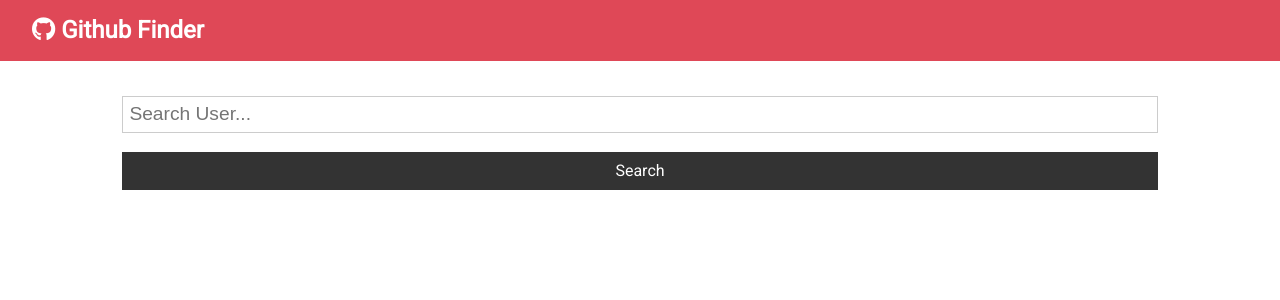
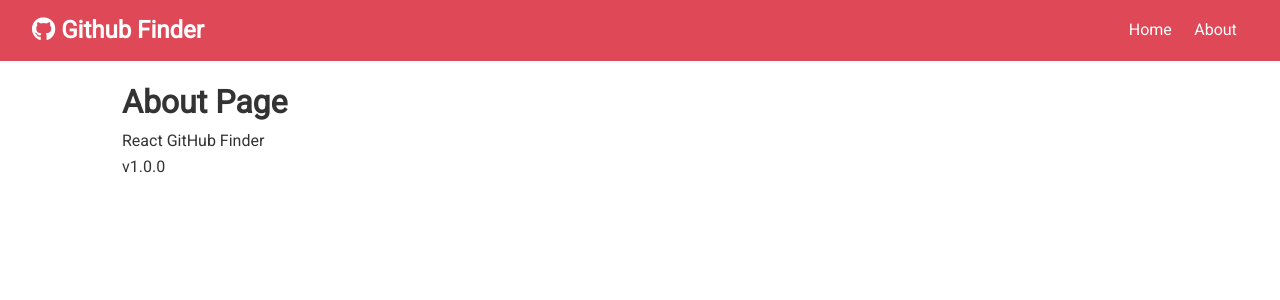
Before and after one commit to hudaprs/fe_github_finder_react, a React (Create React App) app: page /about in a window 1280 px wide. Shown: the top 300 px of the page. Built offline with nearby package versions, Linux system fonts and the light colour scheme.

Commit message:
add router

```diff
--- a/package.json
+++ b/package.json
@@ -9,6 +9,7 @@
     "axios": "^0.19.2",
     "react": "^16.13.1",
     "react-dom": "^16.13.1",
+    "react-router-dom": "^5.2.0",
     "react-scripts": "3.4.1"
   },
   "scripts": {
--- a/src/App.js
+++ b/src/App.js
@@ -1,9 +1,11 @@
-import React, { Component } from "react";
+import React, { Fragment, Component } from "react";
+import { BrowserRouter as Router, Switch, Route } from "react-router-dom";
 import PropTypes from "prop-types";
 import Navbar from "./components/layout/Navbar";
 import Alert from "./components/layout/Alert";
 import Users from "./components/users/Users";
 import Search from "./components/users/Search";
+import About from "./components/pages/About";
 import axios from "axios";
 import "./App.css";
 
@@ -63,10 +65,17 @@
     const { alert, users, loading } = this.state;
 
     return (
+      <Router>
         <div className="App">
           <Navbar />
           <div className="container">
             <Alert alert={alert} />
+            <Switch>
+              <Route
+                exact
+                path="/"
+                render={(props) => (
+                  <Fragment>
                     <Search
                       searchUsers={this.searchUsers}
                       clearUsers={this.clearUsers}
@@ -74,8 +83,14 @@
                       setAlert={this.setAlert}
                     />
                     <Users loading={loading} users={users} />
+                  </Fragment>
+                )}
+              />
+              <Route exact path="/about" component={About} />
+            </Switch>
           </div>
         </div>
+      </Router>
     );
   }
 }
--- a/src/components/layout/Navbar.js
+++ b/src/components/layout/Navbar.js
@@ -1,4 +1,5 @@
 import React from "react";
+import { Link } from "react-router-dom";
 import PropTypes from "prop-types";
 
 const Navbar = ({ icon, title }) => {
@@ -8,6 +9,15 @@
         <h1>
           <em className={icon}></em> {title}
         </h1>
+
+        <ul>
+          <li>
+            <Link to="/">Home</Link>
+          </li>
+          <li>
+            <Link to="/about">About</Link>
+          </li>
+        </ul>
       </nav>
     </div>
   );
--- /dev/null
+++ b/src/components/pages/About.js
@@ -0,0 +1,13 @@
+import React, { Fragment } from "react";
+
+const About = () => {
+  return (
+    <Fragment>
+      <h1>About Page</h1>
+      <p>React GitHub Finder</p>
+      <p>v1.0.0</p>
+    </Fragment>
+  );
+};
+
+export default About;
```
Also changed, not shown: 1 other file (tests, documents, lock files or other folders). Lines whose indentation alone changed are shown as unchanged.
